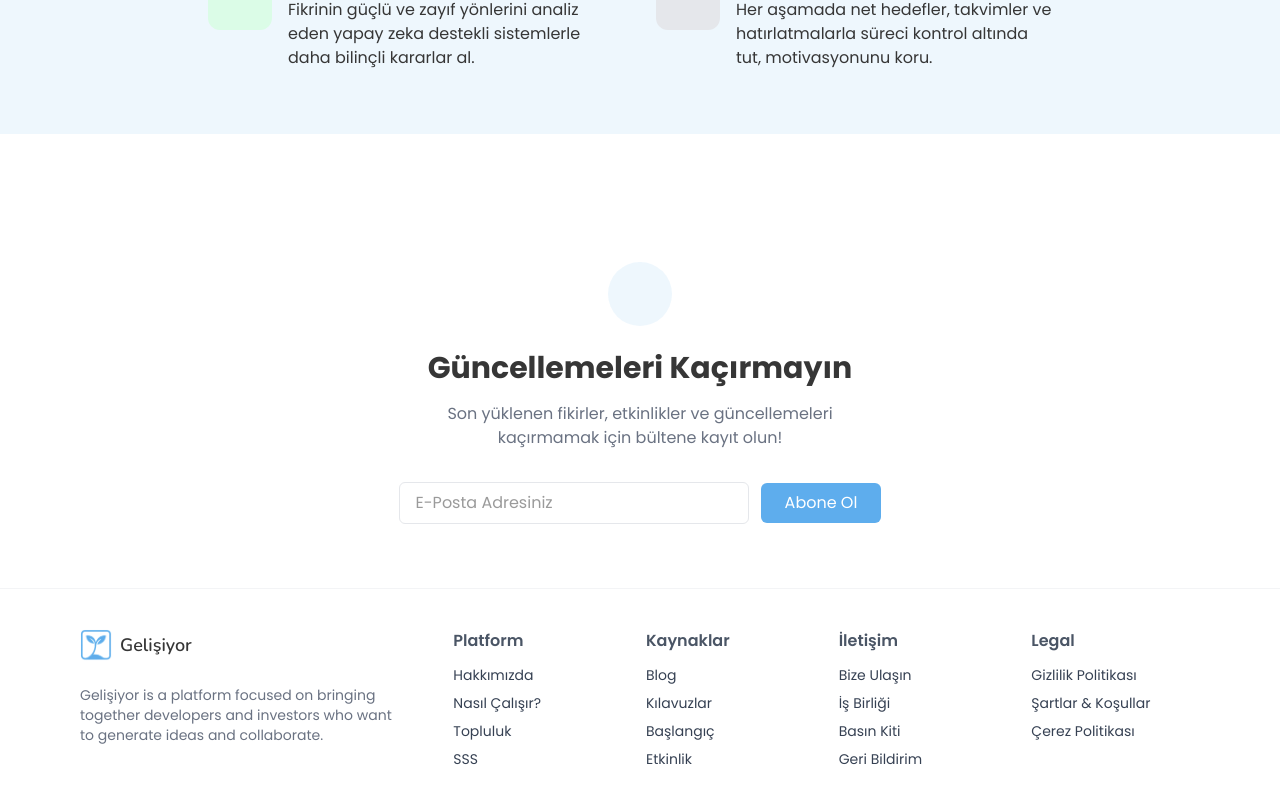
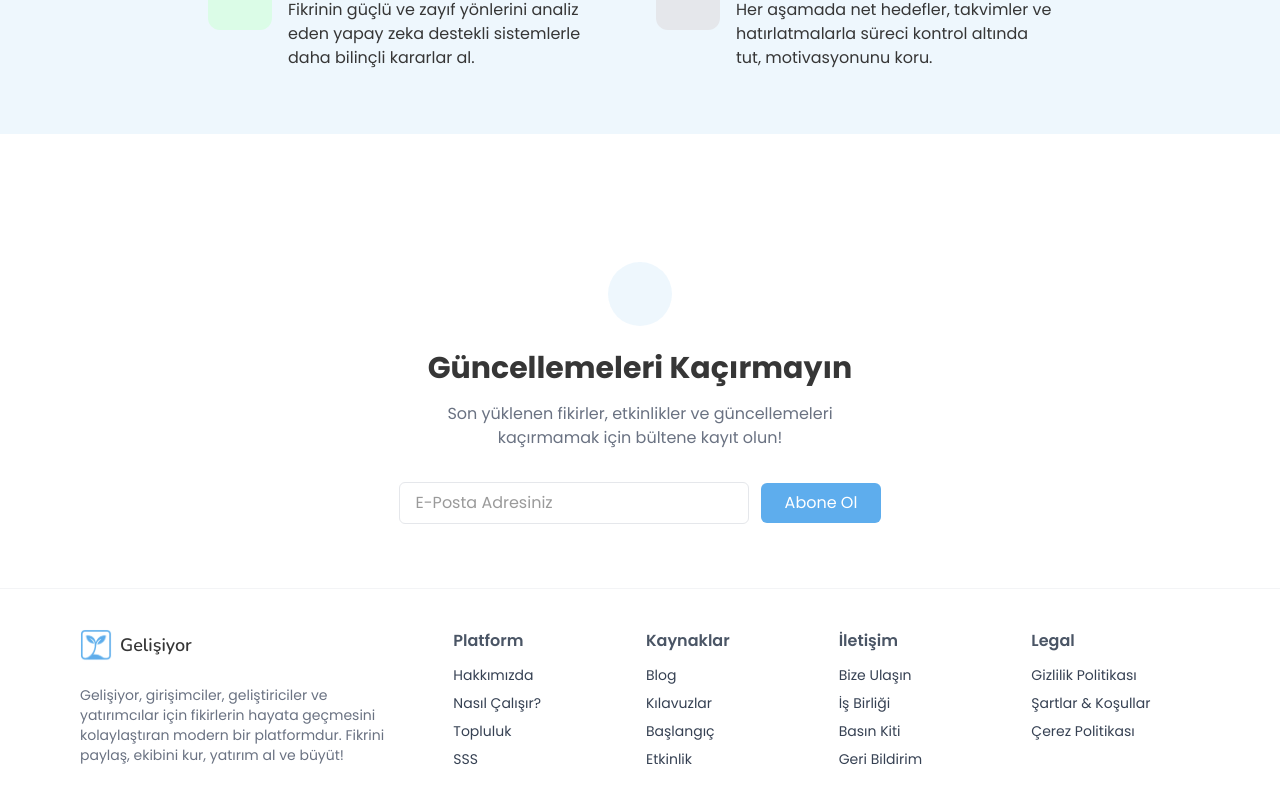
Before and after one commit to poyrazavsever/BTK-FRONTEND, a Next.js app: page / in a window 1280 px wide. Shown: the part 2042-2845 px from the top of the page. Built offline with nearby package versions, Linux system fonts and the light colour scheme; some icons are missing.

Commit message:
feat: updated content in footer

```diff
--- a/components/layout/navigations/footer.tsx
+++ b/components/layout/navigations/footer.tsx
@@ -55,8 +55,9 @@ const Footer = () => {
         <div className="flex-1 min-w-[220px] flex flex-col gap-4">
           <Logo variant="withText" />
           <p className="text-gray-500 text-sm max-w-xs mt-2">
-            Gelişiyor is a platform focused on bringing together developers and
-            investors who want to generate ideas and collaborate.
+            Gelişiyor, girişimciler, geliştiriciler ve yatırımcılar için
+            fikirlerin hayata geçmesini kolaylaştıran modern bir platformdur.
+            Fikrini paylaş, ekibini kur, yatırım al ve büyüt!
           </p>
           <div className="flex gap-3 mt-2">
             {socialIcons.map((s) => (
```
